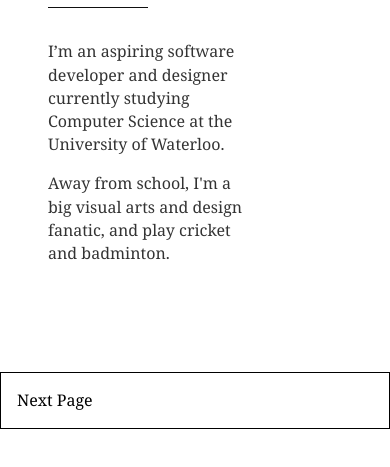
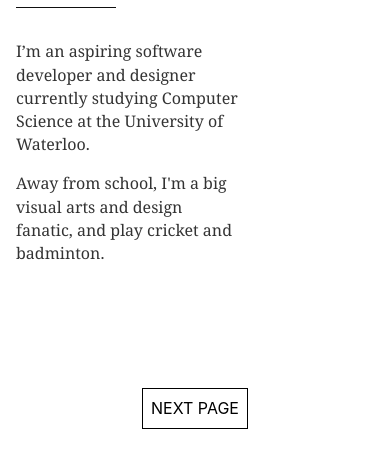
Before and after one commit to divitsharma/ds-site, a Gatsby site: page / in a window 390 px wide. Shown: the part 351-818 px from the top of the page. Built offline with nearby package versions, Linux system fonts and the light colour scheme; Gatsby itself is replaced by a stand-in of ours.

Commit message:
update look

```diff
--- /dev/null
+++ b/src/components/homebutton.module.scss
@@ -0,0 +1,5 @@
+.homeButton {
+    background: url("../images/signature.svg") center / contain no-repeat;
+    width: 3rem;
+    height: 3rem;
+}
--- a/src/components/layout.js
+++ b/src/components/layout.js
@@ -20,7 +20,7 @@ function CalcVH() {
     // document.getElementById("top").setAttribute("style", "height:" + vH + "px");
 }
 
-const Layout = ({ children, sectionTitle }) => {
+const Layout = ({ children, sectionTitle, id }) => {
 
     // const data = useStaticQuery(graphql`
     //     query {
@@ -44,7 +44,7 @@ const Layout = ({ children, sectionTitle }) => {
         // styleHeight = `${window.innerHeight}px`
     }
     return (
-        <section /*style={{height: styleHeight}}*/>
+        <section id={id} /*style={{height: styleHeight}}*/>
             <div className={layoutStyles.content}>
                 <Header title={sectionTitle} />
                 <div className={layoutStyles.rule}></div>
--- a/src/components/layout.module.scss
+++ b/src/components/layout.module.scss
@@ -10,7 +10,7 @@ section:nth-child(even) {
     max-width: 960px;
     height: 100%;
 
-    padding: 32.5vh 0 0 6rem;
+    padding: calc(32.5vh - 2rem) 0 0 6rem;
 }
 
 .rule {
@@ -21,7 +21,7 @@ section:nth-child(even) {
 
 @media screen and (max-width: 1100px) {
     .content {
-        padding-left: 3rem;
+        padding-left: calc(3rem - 2rem);
         padding-top: 22vh;
     }
 }
--- a/src/components/scrollbutton.js
+++ b/src/components/scrollbutton.js
@@ -16,7 +16,7 @@ function ScrollPage(e) {
 const ScrollButton = ({className}) => {
     return (
         <a className={className + ' ' + scrollStyles.scrollButton} onClick={ScrollPage}>
-            Next Page
+            NEXT PAGE
         </a>
     )
 }
--- a/src/components/scrollbutton.module.scss
+++ b/src/components/scrollbutton.module.scss
@@ -1,4 +1,8 @@
 .scrollButton {
     border: 1px solid black;
-    padding: 1rem;
+    padding: 0.5rem;
+    width: max-content;
+    // font-family: 'Open Sans'
+      font-family: -apple-system, BlinkMacSystemFont, Segoe UI, Roboto, Oxygen,
+    Ubuntu, Cantarell, Fira Sans, Droid Sans, Helvetica Neue, sans-serif;
 }
```
Also changed, not shown: src/components/homebutton.js (added, +13 -0 lines), src/images/signature.svg (added).
